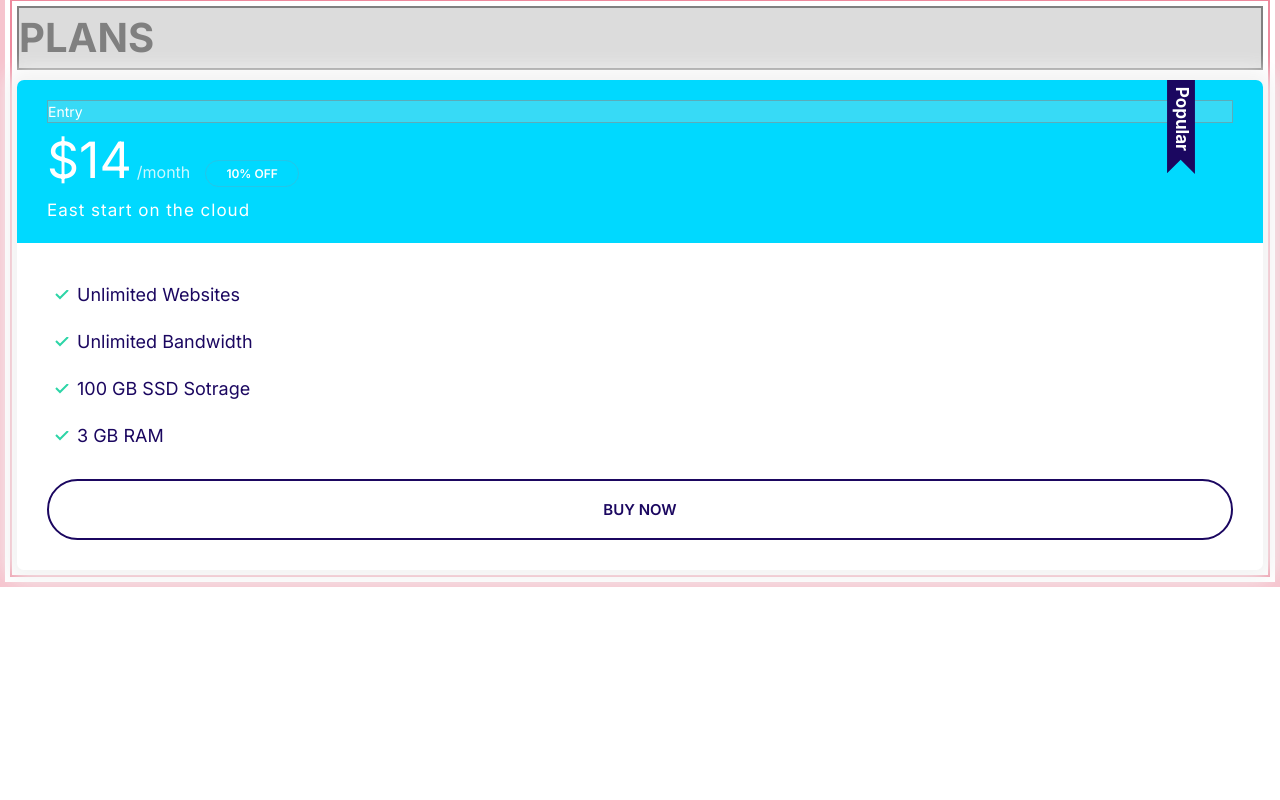
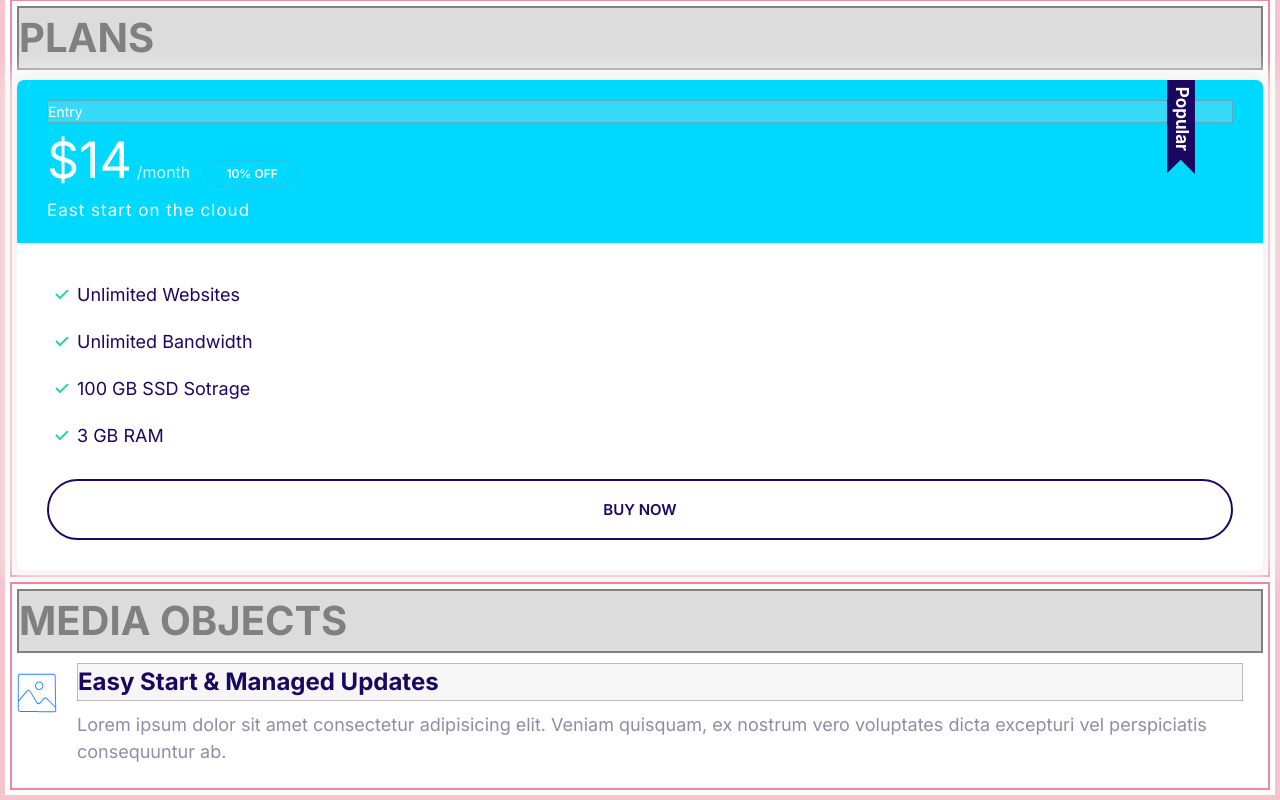
Before and after one commit to pavelklos/moshify, a plain HTML site: page test.html in a window 1280 px wide. Shown: the part 4303-5103 px from the top of the page. Before the commit the page ends 4890 px from the top, so only its background shows below. Drawn offline with Linux system fonts and the light colour scheme.

Commit message:
Media Objects

```diff
--- a/css/styles.css
+++ b/css/styles.css
@@ -397,3 +397,21 @@ a {
     font-size: 1.7rem;
   }
 }
+
+/* Media Objects **************************************************************/
+
+.media {
+  display: flex;
+}
+
+.media__title {
+  margin-top: 0;
+}
+
+.media__body {
+  margin: 0 2rem;
+}
+
+.media__image {
+  margin-top: 1rem;
+}
--- a/css/test.css
+++ b/css/test.css
@@ -95,3 +95,5 @@ h6 {
 /* Plans **********************************************************************/
 
 /* Popular Badge **************************************************************/
+
+/* Media Objects **************************************************************/
--- a/test.html
+++ b/test.html
@@ -275,5 +275,27 @@
         </div>
       </div>
     </section>
+
+    <!-- Media Objects -->
+    <section>
+      <h2>Media Objects</h2>
+      <div>
+        <div class="media">
+          <div class="media__image">
+            <svg class="icon icon--primary">
+              <use xlink:href="images/sprite.svg#snap"></use>
+            </svg>
+          </div>
+          <div class="media__body">
+            <h3 class="media__title">Easy Start & Managed Updates</h3>
+            <p>
+              Lorem ipsum dolor sit amet consectetur adipisicing elit. Veniam
+              quisquam, ex nostrum vero voluptates dicta excepturi vel
+              perspiciatis consequuntur ab.
+            </p>
+          </div>
+        </div>
+      </div>
+    </section>
   </body>
 </html>
```
Also changed, not shown: components/media.html (added, +15 -0 lines), index.html (+18 -0 lines).
